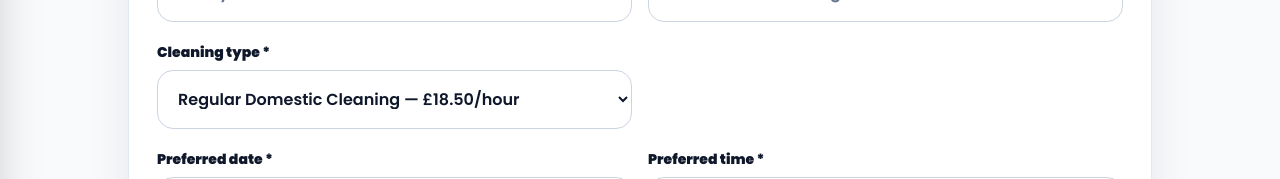
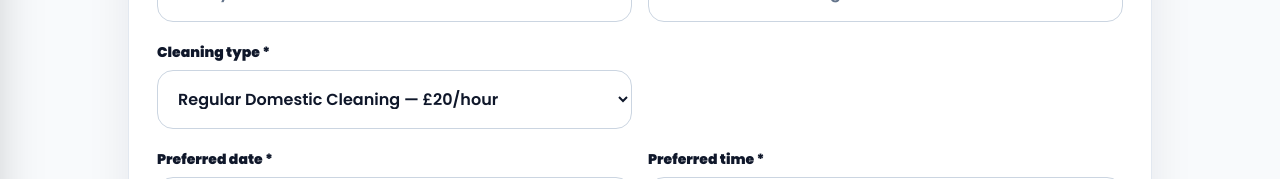
Before and after one commit to adebare-adeyemo/Never-give-up, a Next.js app: page /contact in a window 1280 px wide. Shown: the part 411-590 px from the top of the page. Built offline with nearby package versions, Linux system fonts and the light colour scheme.

Commit message:
Update BookingForm.jsx

```diff
--- a/components/BookingForm.jsx
+++ b/components/BookingForm.jsx
@@ -3,7 +3,7 @@
 import { useMemo, useState } from 'react';
 
 const serviceOptions = [
-  'Regular Domestic Cleaning — £18.50/hour',
+  'Regular Domestic Cleaning — £20/hour',
   'Ironing Service — from £15/hour',
   'Deep Cleaning — fixed quote from £120',
   'Airbnb Cleaning — from £55',
```
